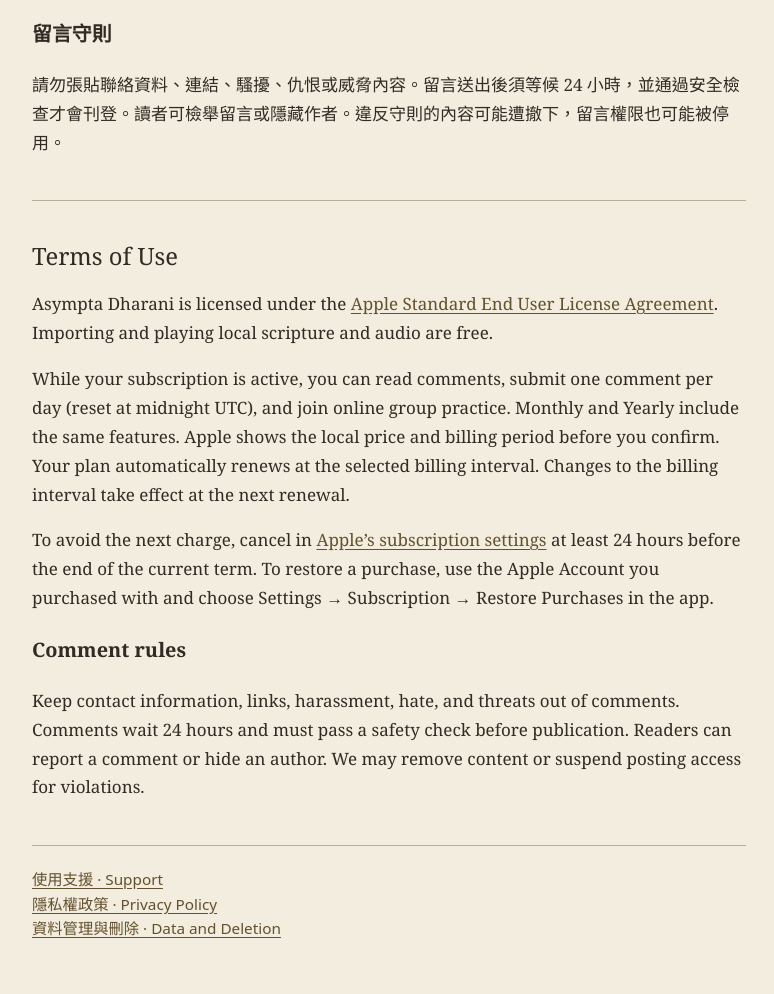
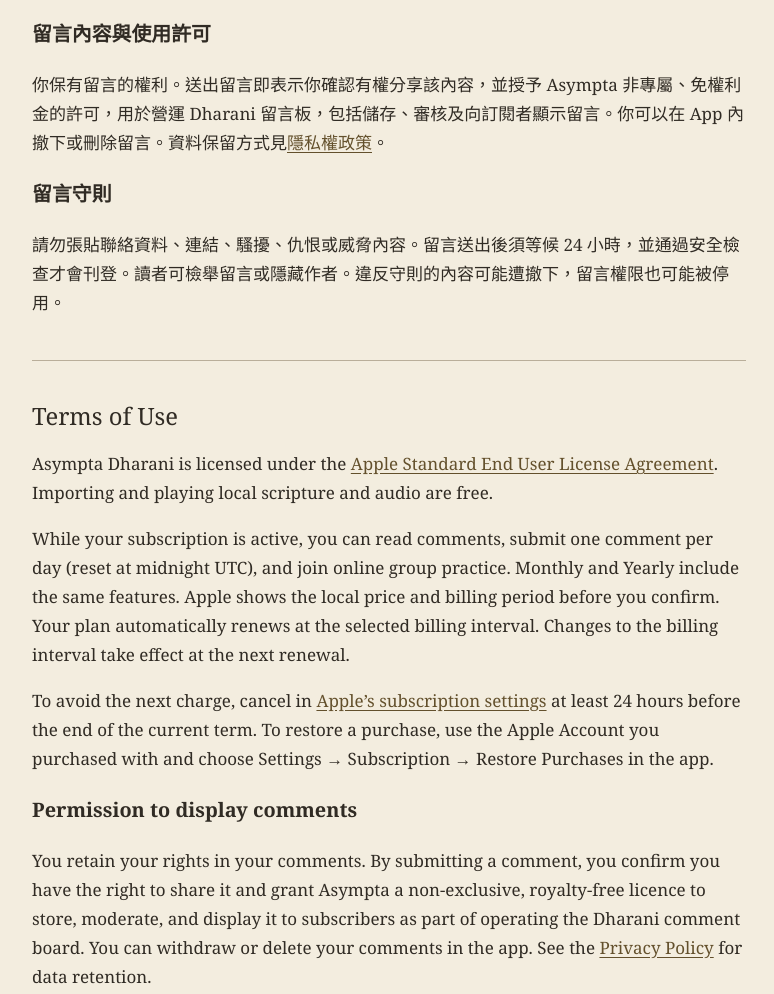
Before and after one commit to okok147/asympta-support, a plain HTML site: page dharani/terms/index.html in a window 1280 px wide. Shown: the part 588-1582 px from the top of the page, without its empty margins (251-1025 px from the left). Drawn offline with Linux system fonts and the light colour scheme.

Commit message:
Add permission to display comments in Dharani Terms of Use

```diff
--- a/dharani/terms/index.html
+++ b/dharani/terms/index.html
@@ -20,6 +20,8 @@
       <p>Asympta Dharani 適用 <a href="https://www.apple.com/legal/internet-services/itunes/dev/stdeula/">Apple 標準終端使用者授權合約</a>。匯入及播放本機經文與錄音可免費使用。</p>
       <p>訂閱有效期間可閱讀留言、每天送出一則留言（於 UTC 午夜重設），並加入線上共修。月繳與年繳享有相同功能。Apple 會在你確認前顯示當地價格與繳費週期。訂閱會依所選週期自動續訂。變更繳費週期於下次續訂生效。</p>
       <p>若要避免下次扣款，請於目前訂閱期結束至少 24 小時前，在 <a href="https://apps.apple.com/account/subscriptions">Apple 訂閱設定</a>取消。若需恢復購買，請使用購買時的 Apple 帳號，在 App 內開啟「設定 → 隨喜訂閱 → 恢復購買」。</p>
+      <h3>留言內容與使用許可</h3>
+      <p>你保有留言的權利。送出留言即表示你確認有權分享該內容，並授予 Asympta 非專屬、免權利金的許可，用於營運 Dharani 留言板，包括儲存、審核及向訂閱者顯示留言。你可以在 App 內撤下或刪除留言。資料保留方式見<a href="../privacy/">隱私權政策</a>。</p>
       <h3>留言守則</h3>
       <p>請勿張貼聯絡資料、連結、騷擾、仇恨或威脅內容。留言送出後須等候 24 小時，並通過安全檢查才會刊登。讀者可檢舉留言或隱藏作者。違反守則的內容可能遭撤下，留言權限也可能被停用。</p>
     </section>
@@ -28,6 +30,8 @@
       <p>Asympta Dharani is licensed under the <a href="https://www.apple.com/legal/internet-services/itunes/dev/stdeula/">Apple Standard End User License Agreement</a>. Importing and playing local scripture and audio are free.</p>
       <p>While your subscription is active, you can read comments, submit one comment per day (reset at midnight UTC), and join online group practice. Monthly and Yearly include the same features. Apple shows the local price and billing period before you confirm. Your plan automatically renews at the selected billing interval. Changes to the billing interval take effect at the next renewal.</p>
       <p>To avoid the next charge, cancel in <a href="https://apps.apple.com/account/subscriptions">Apple’s subscription settings</a> at least 24 hours before the end of the current term. To restore a purchase, use the Apple Account you purchased with and choose Settings → Subscription → Restore Purchases in the app.</p>
+      <h3>Permission to display comments</h3>
+      <p>You retain your rights in your comments. By submitting a comment, you confirm you have the right to share it and grant Asympta a non-exclusive, royalty-free licence to store, moderate, and display it to subscribers as part of operating the Dharani comment board. You can withdraw or delete your comments in the app. See the <a href="../privacy/">Privacy Policy</a> for data retention.</p>
       <h3>Comment rules</h3>
       <p>Keep contact information, links, harassment, hate, and threats out of comments. Comments wait 24 hours and must pass a safety check before publication. Readers can report a comment or hide an author. We may remove content or suspend posting access for violations.</p>
     </section>
```
